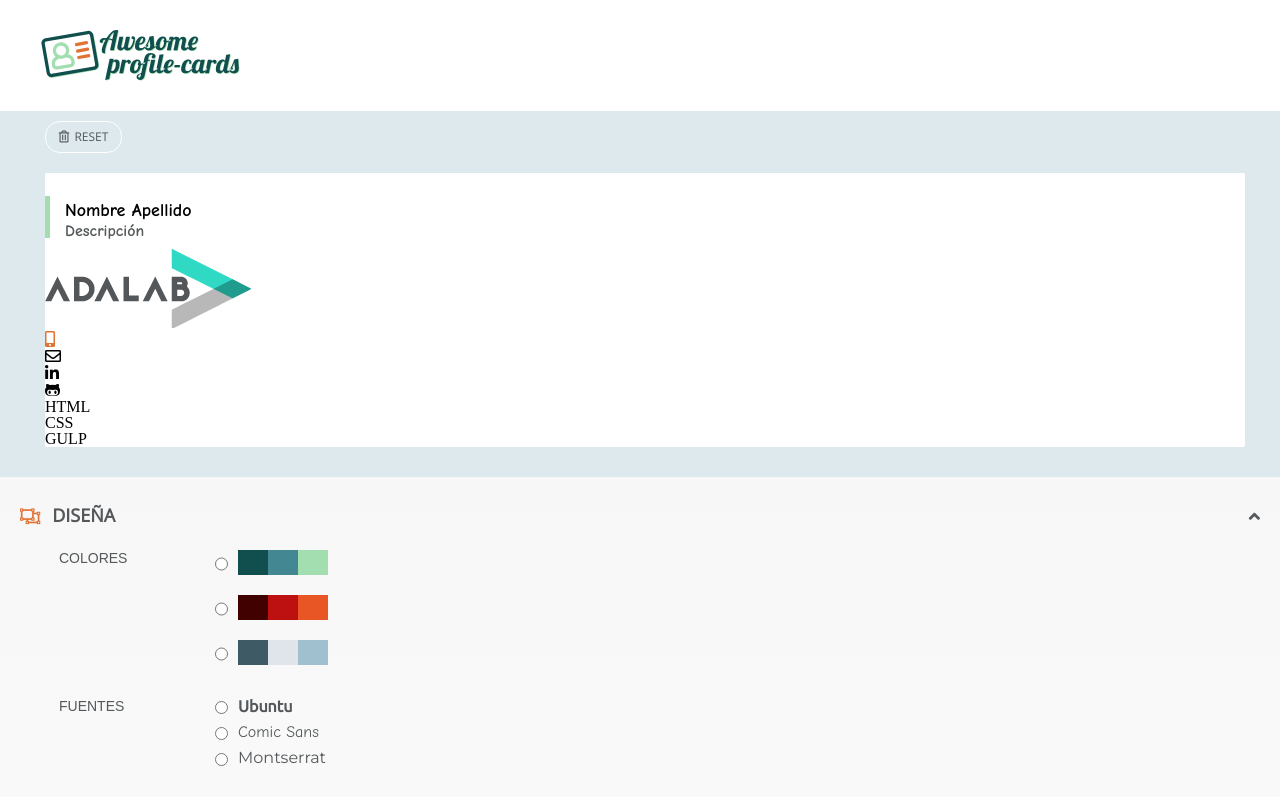
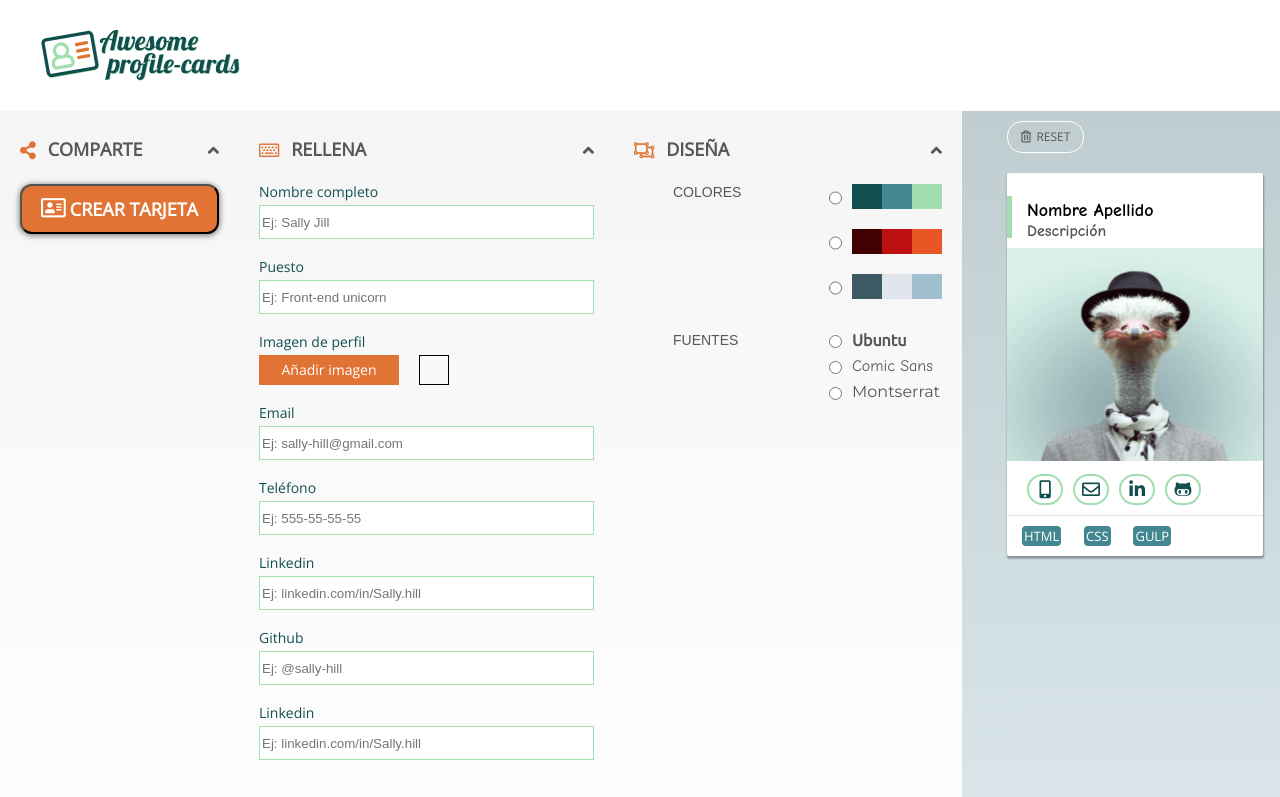
Before and after one commit to Adalab/dorcas-s2-titanium, a website: page card.html in a window 1280 px wide. Shown: the top 797 px of the page. Drawn offline with nearby package versions, Linux system fonts and the light colour scheme.

Commit message:
finish: visor+media

```diff
--- a/card.html
+++ b/card.html
@@ -38,23 +38,22 @@
             </div>
           </div>
         </div>
-
         <div class="card__pic">
-          <img class="card__pic--pic" src="images/logo-adalab-80px.png" alt="imagenpersona">
+          <img class="card__pic--pic" src="images/pollito.png" alt="imagenpersona">
         </div>
         <div class="card__foot">
           <div class="card__foot--social">
             <div class="card__foot--icon">
-              <i class="fas fa-mobile-alt"></i>
+              <i id="iconsocial" class="fas fa-mobile-alt"></i>
             </div>
             <div class="card__foot--icon">
-              <i class="far fa-envelope"></i>
+              <i id="iconsocial" class="far fa-envelope"></i>
             </div>
             <div class="card__foot--icon">
-              <i class="fab fa-linkedin-in"></i>
+              <i id="iconsocial" class="fab fa-linkedin-in"></i>
             </div>
             <div class="card__foot--icon">
-              <i class="fab fa-github-alt"></i>
+              <i id="iconsocial" class="fab fa-github-alt"></i>
             </div>
           </div>
           <div class="card__foot--skills">
--- a/scss/components/_visor.scss
+++ b/scss/components/_visor.scss
@@ -1,7 +1,16 @@
+.page__main {
+  @media all and (min-width: 768px) {
+    display: flex;
+    flex-direction: row-reverse;
+    justify-content: flex-end;
+  }
+}
 .visor {
-  background-color: $palegrey;
+  background: linear-gradient(to bottom, $silver, $palegrey);
   padding: 10px 35px 30px 45px;
+
 }
+
 .reset{
   width: 75px;
   height: 30px;
@@ -27,24 +36,20 @@
   text-align: center;
   display: inline-block;
   margin-right: 10px;
-
-
 }
 .card {
-  width: 100%;
   background-color: $white;
   border-radius: 2px;
   display: block;
   flex-direction: row;
+  box-shadow: 0.5px 2px 2px 0.5px rgba(0, 0, 0, 0.35);
 }
 .card__head {
-  width: 100%;
+
   padding-top: 23px;
   padding-bottom: 10px;
   display: flex;
   flex-direction: row;
-
-
 }
 .card__head--border {
   border-left: 5px solid $hospital-green;
@@ -68,29 +73,47 @@ line-height: 1.11;
   line-height: 1.25;
   color: $gunmetal;
 }
-.card__pic {
+.card__pic--pic {
   width: 100%;
-  display: block;
-}
-.card__pic--pic {
-//  poner auqi lo de card__pic
-}
-.card__foot{
-
 }
 .card__foot--social{
-
+  display: flex;
+  flex-direction: row;
+  justify-content: flex-start;
+  padding: 10px 62px 10px 20px;
+  align-items: center;
+  border-bottom: 1px solid rgba(67, 135, 146, 0.2);
 }
 .card__foot--icon{
-
-
+  width: 32px;
+  height: 27px;
+  border-radius: 16px;
+  border: solid 2px $hospital-green;
+  text-align: center;
+  margin-right: 10px;
+}
+.card__foot--icon:last-child{
+margin-right:0;
+}
+#iconsocial {
+  margin-top: 4px;
+  font-size: $x_large;
+  color: $dark-green-blue;
 }
 .card__foot--skills{
-
+display: flex;
+flex-direction: row;
+justify-content: space-between;
+padding: 10px 92px 10px 15px;
 }
 .card__foot--box{
 
+  border-radius: 4px;
+  background-color: $dirty-blue;
 }
 .card__foot--text{
-
+  margin: 2px 2px;
+  font-family: $main;
+  font-size: $small;
+  color: $white;
 }
```
Also changed, not shown: css/main.css, images/pollito.png (added).
